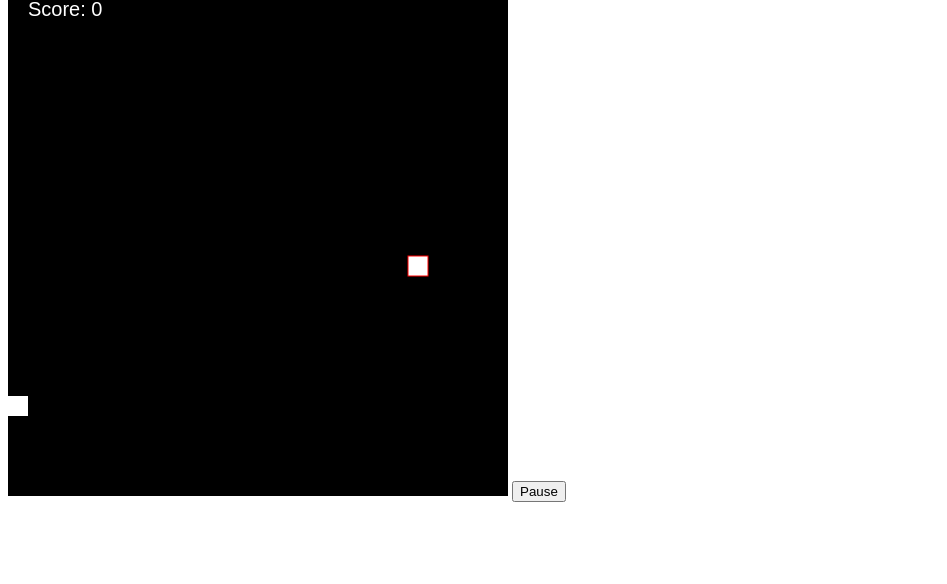
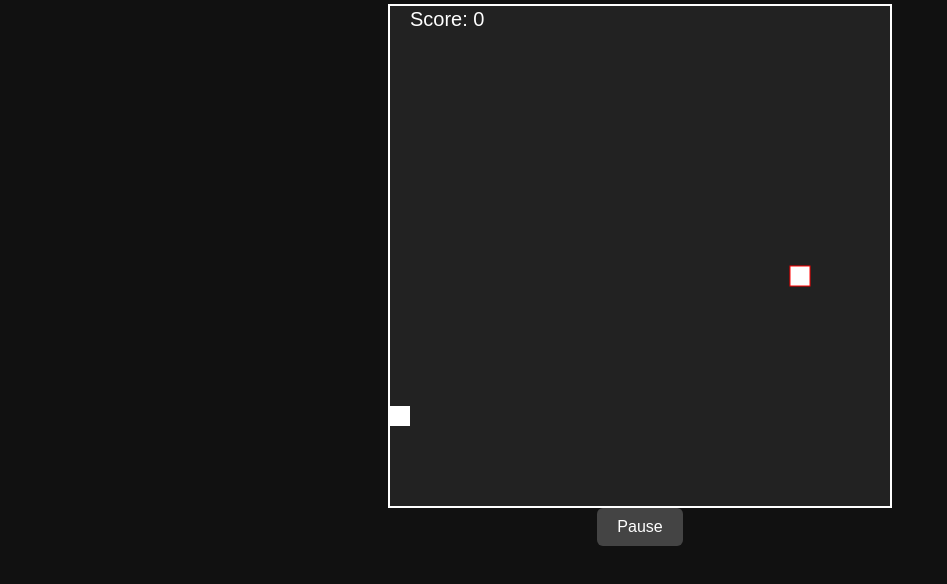
Before and after one commit to yabca1/JS-SNAKE-GAME, a plain HTML site: page js/index.html in a window 1280 px wide. Shown: the part 84-668 px from the top of the page, without its empty margins (0-947 px from the left). Drawn offline with Linux system fonts and the light colour scheme.

Commit message:
adjust the style

```diff
--- a/css/style.css
+++ b/css/style.css
@@ -1,3 +1,40 @@
-.canvas{
-    background-color: black;
-}
+  body {
+      background-color: #111;
+      color: white;
+      font-family: sans-serif;
+      text-align: center;
+      margin-top: 30px;
+    }
+
+    .canvas {
+      display: block;
+      margin: 0 auto;
+      border: 2px solid #fff;
+      background-color: #222;
+    }
+
+    #controls {
+      margin-top: 20px;
+    }
+
+    button {
+      background-color: #444;
+      color: white;
+      border: none;
+      padding: 10px 20px;
+      font-size: 16px;
+      border-radius: 6px;
+      cursor: pointer;
+      margin: 0 10px;
+      transition: background-color 0.3s;
+    }
+
+    button:hover {
+      background-color: #666;
+    }
+
+    #status {
+      color: red;
+      margin-top: 20px;
+      display: none;
+    }
```
